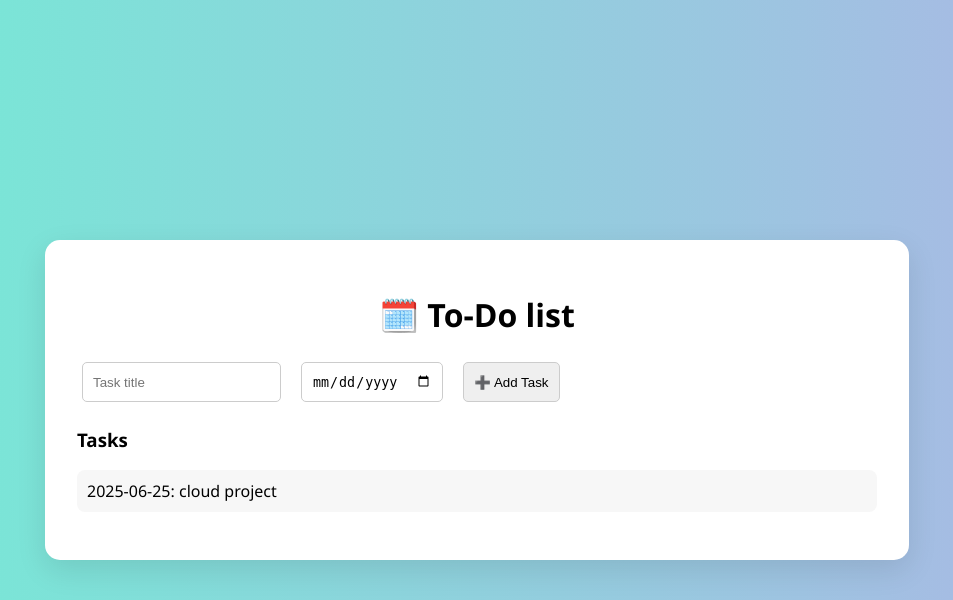
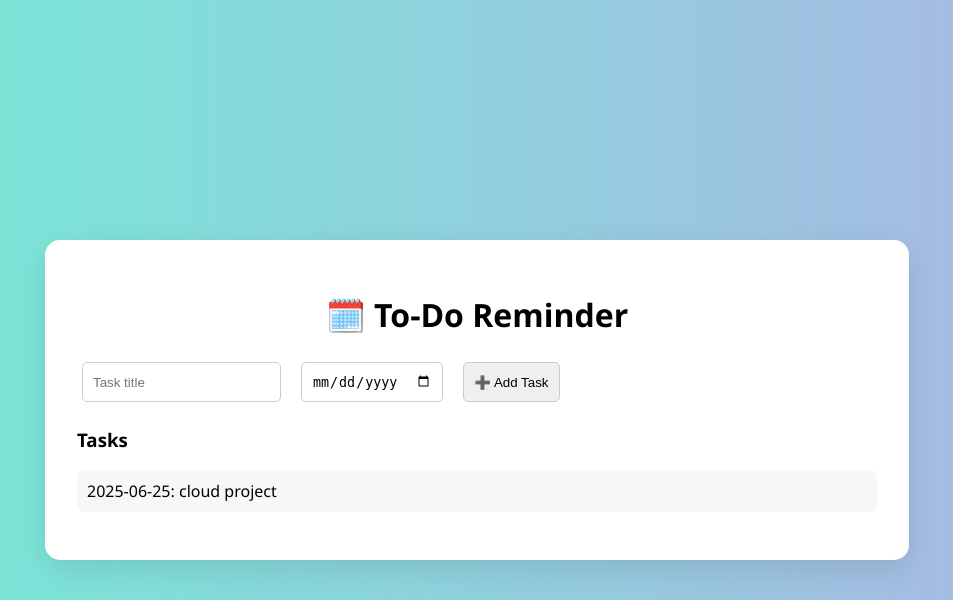
Before and after one commit to SyedaMaseera/flask-todo-cicd, a Flask app: page / in a window 1280 px wide. Shown: the top 600 px of the page, without its empty margins (163-1116 px from the left). Run offline with Flask 3, Linux system fonts and the light colour scheme.

Commit message:
Changed name

```diff
--- a/templates/index.html
+++ b/templates/index.html
@@ -2,7 +2,7 @@
 <html lang="en">
 <head>
   <meta charset="UTF-8">
-  <title>Interactive To-Do Calendar</title>
+  <title>Interactive To-Do Reminder</title>
   <style>
     body {
       font-family: 'Segoe UI', sans-serif;
@@ -44,7 +44,7 @@
 </head>
 <body>
   <div class="container">
-    <h1>🗓️ To-Do list</h1>
+    <h1>🗓️ To-Do Reminder</h1>
     <div style="display: flex; gap: 10px; flex-wrap: wrap; margin-bottom: 20px;">
       <input type="text" id="taskTitle" placeholder="Task title">
       <input type="date" id="taskDate">
```
